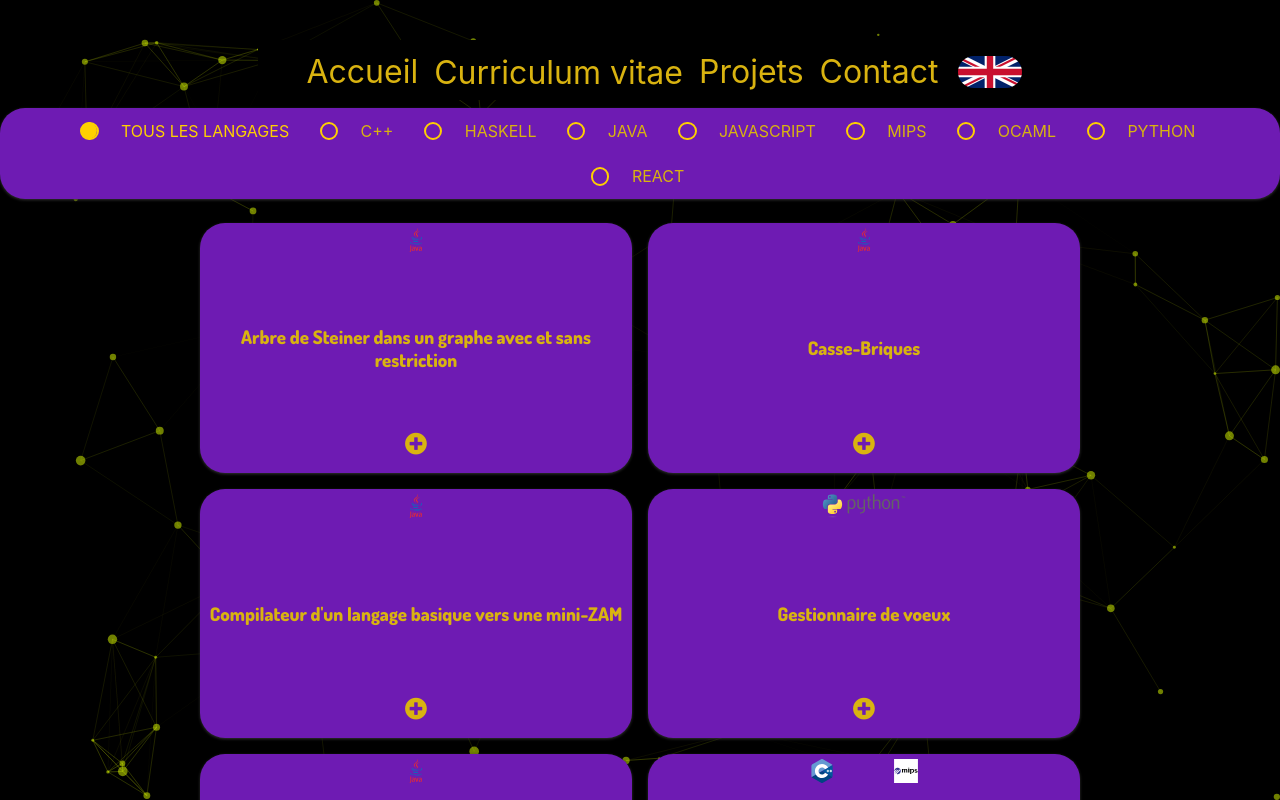
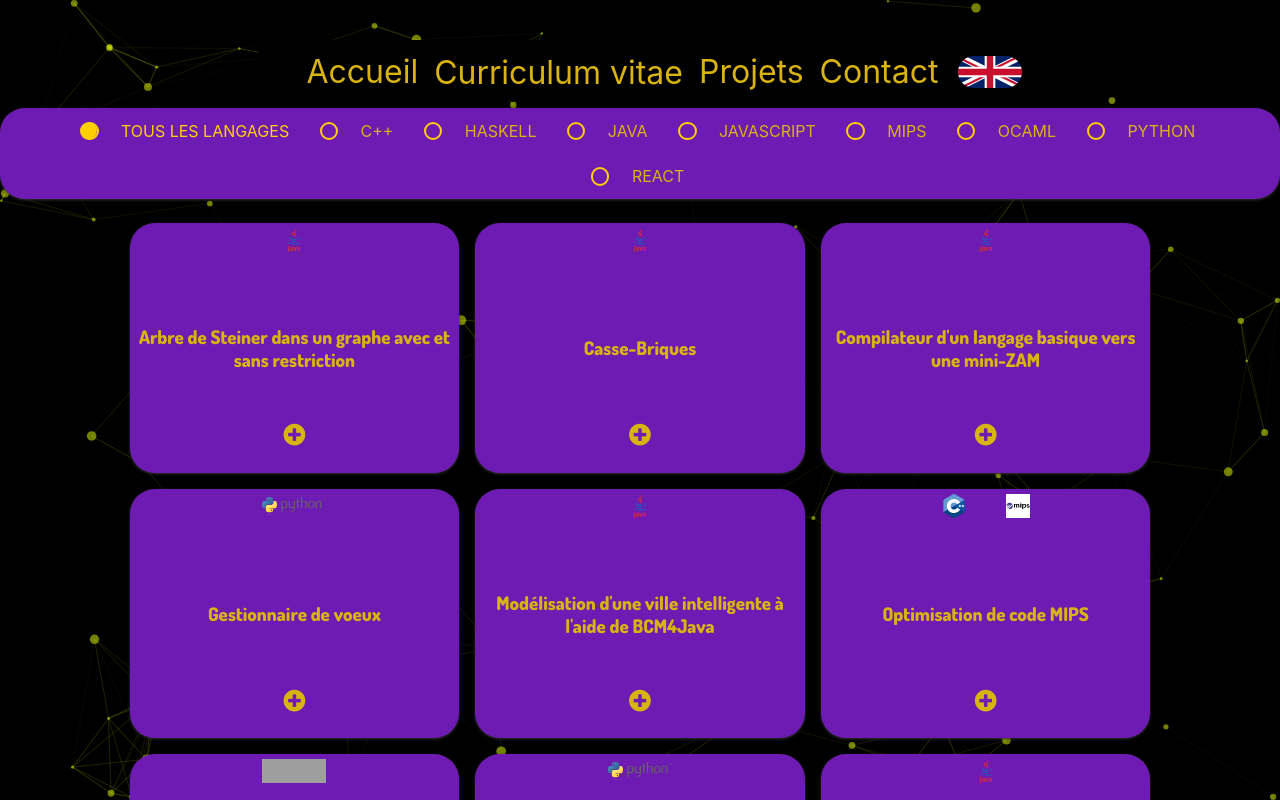
Before and after one commit to vivienDem/site-perso, a React (Create React App) app: page /projects in a window 1280 px wide. Shown: the top 800 px of the page. Built offline with nearby package versions, Linux system fonts and the light colour scheme; grey boxes are pictures that could not be loaded; a web font is replaced by a local one.

Commit message:
ajout d'animations

```diff
--- a/src/components/Buttons/LanguageButton.js
+++ b/src/components/Buttons/LanguageButton.js
@@ -27,7 +27,7 @@ export default class LanguageButton extends React.Component {
   render() {
     return (
       <button
-        className={this.state.language === "fr" ? "eng" : "fr"}
+        className={`languageButton ${this.state.language === "fr" ? "eng" : "fr"}`}
         onClick={() => this.changeLanguage()}
       ></button>
     );
--- a/src/components/Navigation.js
+++ b/src/components/Navigation.js
@@ -29,7 +29,7 @@ export default class Navigation extends React.Component {
       <div className={`navigation${classes}`}>
         <button className="menu">
           <i
-            className="fas fa-bars"
+            className={this.state.isExpanded ? "fa fa-window-close" : "fas fa-bars"}
             aria-hidden="true"
             onClick={this.updateExpanded}
           ></i>
--- a/src/components/Projects/Project.js
+++ b/src/components/Projects/Project.js
@@ -1,5 +1,5 @@
 import React, { Component } from "react";
-import { exitInfo, sourceCode, authorsText } from "../../data/projectsData";
+import { sourceCode, authorsText } from "../../data/projectsData";
 
 class Project extends Component {
   state = {
@@ -10,10 +10,16 @@ class Project extends Component {
     this.setState({ showInfo: !this.state.showInfo });
   };
 
+  handleKeyPress = (event) => {
+    if (event.key === "Escape") {
+      this.setState({ showInfo: false });
+    }
+  }
+
   render() {
     let { name, languages, source, info, icons, authors } = this.props.item;
     return (
-      <div className={"project"}>
+      <div className={"project"} tabIndex={-1} onKeyDown={this.handleKeyPress}>
         <div className="logo">
           {icons.map((icon) => (
             <img src={icon} className="languageLogo" key={icon} />
@@ -55,7 +61,10 @@ class Project extends Component {
               </div>
 
               <button className="exitButton" onClick={this.updateShowInfo}>
-                <p>{exitInfo[this.props.getLanguage()]}</p>
+                <i
+                  className="fa fa-window-close"
+                  aria-hidden="true"
+                ></i>
               </button>
             </div>
           </div>
--- a/src/data/cvData.js
+++ b/src/data/cvData.js
@@ -62,7 +62,7 @@ alimentaires)",
   eng: {
     date: "July 2019",
     job: "Contract worker",
-    task: "Archiving task at the office 4A (Nutritional valuation and information on foodstuffs)",
+    task: "Archiving at the office 4A (Nutritional valuation and information on foodstuffs)",
   },
 };
 
--- a/src/data/projectsData.js
+++ b/src/data/projectsData.js
@@ -32,7 +32,7 @@ export const projects = [
       eng: "Personnal website",
     },
     languages: ["Javascript", "React"],
-    source: "https://github.com/vivienDem/site-perso",
+    source: "https://github.com/vivienDem/site-perso/tree/master",
     info: {
       fr: "Il s'agit du site web sur lequel vous vous trouvez. Il contient mon CV ainsi q'une liste \
             de mes projets.",
@@ -217,11 +217,6 @@ export const projects = [
   },
 ];
 
-export const exitInfo = {
-  fr: "Retourner aux projets",
-  eng: "Go back to projects",
-};
-
 export const sourceCode = {
   fr: "Code source",
   eng: "Source code",
--- a/src/styles/components/Buttons/_languageButton.scss
+++ b/src/styles/components/Buttons/_languageButton.scss
@@ -19,6 +19,10 @@
   }
 }
 
+.languageButton {
+  transition: all 0.5s;
+}
+
 .fr {
   @extend .button;
   background-image: url("../../../assets/fr.svg");
--- a/src/styles/components/_navigation.scss
+++ b/src/styles/components/_navigation.scss
@@ -6,16 +6,18 @@
     border: none;
     display: inline-block;
     cursor: pointer;
+
     i {
       display: block;
       float: right;
       font-size: 3em;
+      transition: transform 0.5s ease-out;
     }
   }
 
   ul {
     transform: translateX(-100%);
-    transition: transform 1s ease-out;
+    transition: transform 0.5s ease-out;
     position: fixed;
     background-color: $color-1;
     width: 100vw;
@@ -23,15 +25,18 @@
     top: 1.5rem;
     left: 0;
     z-index: 500;
+
     a {
       text-decoration: none;
     }
+
     li {
       font-size: xx-large;
       padding-top: 2%;
       color: $color-3;
       cursor: pointer;
       list-style-type: none;
+
     }
   }
 
@@ -43,11 +48,15 @@
     left: 0;
     z-index: 500;
     background-color: $color-1;
-    transition: background-color 1s ease-out;
+
     ul {
       transform: translate(1vw);
       position: fixed;
       transform: translate(0, 0);
+    }
+
+    i {
+      transform: rotateZ(180deg);
     }
   }
 
@@ -55,6 +64,7 @@
     .menu {
       display: none;
     }
+
     ul {
       transform: none;
       display: block;
@@ -64,11 +74,14 @@
       height: initial;
 
       @include verticalCenter;
+
       a {
         padding: 0.5rem;
+
         li {
           font-size: 1.5rem;
           transition: 0.2s;
+
           &:hover {
             color: $color-4;
           }
@@ -98,6 +111,7 @@
         }
       }
     }
+
     @include verticalCenter;
   }
 }
--- a/src/styles/pages/_home.scss
+++ b/src/styles/pages/_home.scss
@@ -1,4 +1,5 @@
 .homePage {
+
   .text {
     text-align: center;
     font-size: x-large;
--- a/src/styles/pages/_projects.scss
+++ b/src/styles/pages/_projects.scss
@@ -1,18 +1,22 @@
 .projectsPage {
+
+  [tabindex] {
+    outline: none;
+  }
+
   width: 100%;
   height: 100%;
   display: grid;
   grid-template-columns: 100%;
   grid-template-rows: 50% 50%;
-  grid-template-areas:
-    "1"
-    "2";
+  grid-template-areas: "radioBanner"
+  "cards";
 
   .projectsListContent {
     .radioBanner {
       @include verticalCenter;
       flex-wrap: wrap;
-      grid-area: 1;
+      grid-area: radioBanner;
       border-radius: $borderRadius;
       background: $color-2;
       box-shadow: $shadow;
@@ -65,7 +69,7 @@
           left: -6px;
         }
 
-        input:checked + label {
+        input:checked+label {
           color: $color-4;
         }
 
@@ -80,21 +84,15 @@
   }
 
   .projects {
-    grid-area: 2;
+    grid-area: cards;
     display: flex;
     flex-wrap: wrap;
     justify-content: center;
 
-    i {
-      font-size: 1.4rem;
-      padding: 0 0.35rem;
-      color: $color-3;
-    }
-
     .project {
       background: $color-2;
       border-radius: $borderRadius;
-      margin: 0.5rem 0.5rem 0.5rem 0.5rem;
+      margin: 0.5rem;
       text-align: center;
       width: 33%;
       height: 15rem;
@@ -104,35 +102,42 @@
       display: grid;
       grid-template-rows: 20% 60% 20%;
       grid-template-areas:
-        "1"
-        "2"
-        "3";
+        "logos"
+        "title"
+        "plusButton";
     }
 
     h3 {
-      grid-area: 2;
+      grid-area: title;
       font-family: $font-2;
       color: $color-5;
       @include verticalCenter;
     }
 
     img {
-      grid-area: 1;
+      grid-area: logos;
       width: 20%;
       height: 50%;
-      @include verticalCenter;
-      display: inline-block;
     }
 
     .info {
-      grid-area: 3;
+      grid-area: plusButton;
       cursor: pointer;
       font-size: 1.5rem;
-      @include verticalCenter;
       transition: 0.2s;
+
+      i {
+        font-size: 1.4rem;
+        padding: 0 0.35rem;
+        color: $color-3;
+      }
 
       &:hover {
         transform: scale(1.1);
+
+        i {
+          color: $color-4;
+        }
       }
     }
 
@@ -156,12 +161,13 @@
 
       .infoContent {
         display: grid;
-        grid-template-columns: 40% 20% 40%;
+        grid-template-columns: auto;
         grid-template-rows: auto;
         grid-template-areas:
-          "title title sourceButton"
+          "sourceButton . exitButton"
+          "title title title"
           "content content content"
-          "authors exitButton exitButton";
+          "authors authors authors";
         position: relative;
         top: 25%;
         width: 60%;
@@ -191,15 +197,9 @@
 
       .infoButton {
         cursor: pointer;
-        color: $color-2;
-        background: $color-3;
         border-radius: $borderRadius;
         border: none;
-        transition: 0.2s;
-
-        &:hover {
-          background: $color-4;
-        }
+        transition: all 0.2s;
       }
 
       .sourceCode {
@@ -207,7 +207,13 @@
 
         .sourceButton {
           @extend .infoButton;
+          color: $color-2;
+          background-color: $color-3;
           text-decoration: none;
+          font-size: 1rem;
+          padding: 0.6rem;
+          position: relative;
+          top: 25%;
         }
       }
 
@@ -226,8 +232,12 @@
       .exitButton {
         @extend .infoButton;
         grid-area: exitButton;
-        margin-left: 30%;
-        width: 40%;
+        background-color: $color-2;
+        color: $color-3;
+
+        i {
+          font-size: 2.5rem;
+        }
       }
 
       .text {
@@ -239,8 +249,34 @@
   }
 
   @media screen and (min-width: $breakpointMed) {
-    .project {
-      width: 50%;
+    .projects {
+      .project {
+        width: 25%;
+      }
+    }
+
+    .showInfo {
+      .sourceCode {
+        grid-area: sourceButton;
+
+        .sourceButton {
+          &:hover {
+            background-color: $color-4;
+            font-size: 1.2rem;
+          }
+        }
+      }
+
+      .exitButton {
+        i {
+          transition: font-size 0.2s, color 0.2s;
+
+          &:hover {
+            font-size: 3rem;
+            color: $color-4;
+          }
+        }
+      }
     }
   }
 }
```
